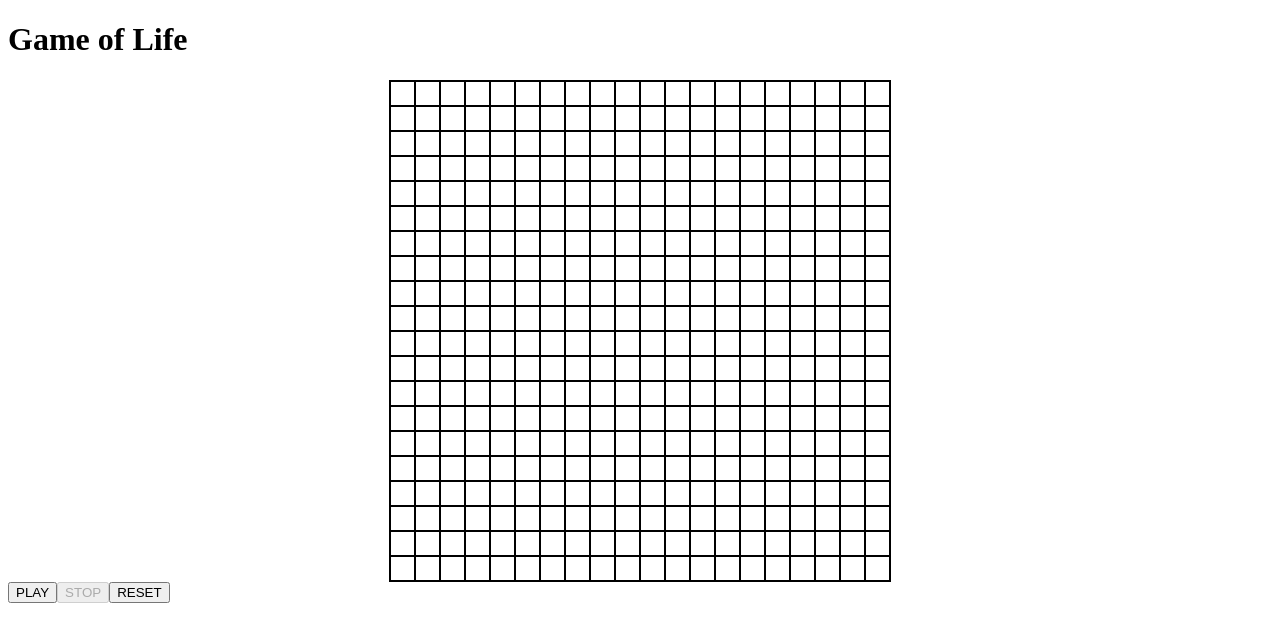
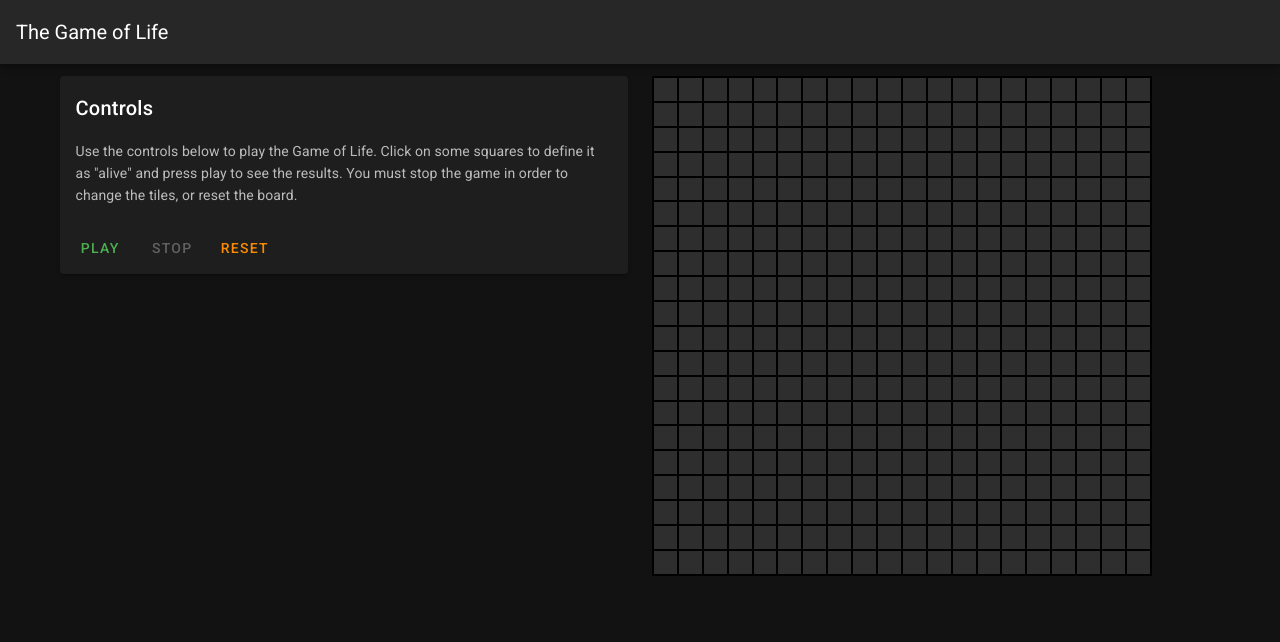
Before and after one commit to RabidMexican/game-of-life, a Vue app: page / in a window 1280 px wide. Shown: the top 642 px of the page. Built offline with nearby package versions, Linux system fonts and the light colour scheme.

Commit message:
integration of Vuetify

```diff
--- a/public/index.html
+++ b/public/index.html
@@ -1,11 +1,13 @@
 <!DOCTYPE html>
-<html lang="">
+<html lang="en">
   <head>
     <meta charset="utf-8">
     <meta http-equiv="X-UA-Compatible" content="IE=edge">
     <meta name="viewport" content="width=device-width,initial-scale=1.0">
     <link rel="icon" href="<%= BASE_URL %>favicon.ico">
     <title><%= htmlWebpackPlugin.options.title %></title>
+    <link rel="stylesheet" href="https://fonts.googleapis.com/css?family=Roboto:100,300,400,500,700,900">
+    <link rel="stylesheet" href="https://cdn.jsdelivr.net/npm/@mdi/font@latest/css/materialdesignicons.min.css">
   </head>
   <body>
     <noscript>
--- a/src/App.vue
+++ b/src/App.vue
@@ -1,23 +1,35 @@
 <template>
-  <div id="app">
-    <h1>Game of Life</h1>
-    <board />
-  </div>
+  <v-app>
+    <AppHeader />
+    <v-main>
+      <v-container>
+        <v-row>
+          <v-col fill-height>
+            <ControlPanel />
+          </v-col>
+          <v-col>
+            <Board />
+          </v-col>
+        </v-row>
+      </v-container>
+    </v-main>
+  </v-app>
 </template>
 
 <script>
+import AppHeader from "./components/AppHeader";
+import ControlPanel from "./components/ControlPanel";
 import Board from "./components/Board";
+
 export default {
   name: "App",
-  components: { Board },
-  props: {
-    index: {
-      require: true,
-      type: Number,
-    },
-  },
+  components: { AppHeader, ControlPanel, Board },
 };
 </script>
 
 <style>
+.main {
+  display: flex;
+  flex-direction: row;
+}
 </style>
--- /dev/null
+++ b/src/components/AppHeader.vue
@@ -0,0 +1,13 @@
+<template>
+  <div>
+    <v-app-bar>
+      <v-toolbar-title>The Game of Life</v-toolbar-title>
+    </v-app-bar>
+  </div>
+</template>
+
+<script>
+export default {
+  name: "AppHeader",
+};
+</script>
--- a/src/components/Board.vue
+++ b/src/components/Board.vue
@@ -1,23 +1,21 @@
 <template>
-  <div>
   <div class="board" v-if="this.board !== null">
-      <tile
+    <Tile
       v-for="(tile, i) in board"
       :key="i"
       :index="i"
       :boardSize="size"
       :alive="tile"
+      :playing="playing"
       @toggle="toggleTileStatus(i)"
     />
-    </div>
-    <button @click="play" :disabled="playing">PLAY</button>
-    <button @click="stop" :disabled="!playing">STOP</button>
-    <button @click="reset" :disabled="playing">RESET</button>
   </div>
 </template>
 
 <script>
+import { EventBus } from "../plugins/event-bus";
 import Tile from "./Tile";
+
 export default {
   name: "Board",
   components: { Tile },
@@ -30,6 +28,9 @@ export default {
     };
   },
   mounted() {
+    EventBus.$on("play", this.play);
+    EventBus.$on("stop", this.stop);
+    EventBus.$on("reset", this.reset);
     this.setup();
   },
   methods: {
@@ -117,7 +118,6 @@ export default {
 .board {
   width: 500px;
   height: 500px;
-  margin: auto;
   border: 0.5px solid black;
   display: flex;
   flex-direction: row;
--- /dev/null
+++ b/src/components/ControlPanel.vue
@@ -0,0 +1,46 @@
+<template>
+  <v-card outline>
+    <v-card-title>Controls</v-card-title>
+    <v-card-text>
+      Use the controls below to play the Game of Life. Click on some squares to
+      define it as "alive" and press play to see the results. You must stop the
+      game in order to change the tiles, or reset the board.
+    </v-card-text>
+    <v-card-actions>
+      <v-btn @click="play" :disabled="playing" color="success" text>
+        PLAY
+      </v-btn>
+      <v-btn @click="stop" :disabled="!playing" color="error" text>
+        STOP
+      </v-btn>
+      <v-btn @click="reset" :disabled="playing" color="warning" text>
+        RESET
+      </v-btn>
+    </v-card-actions>
+  </v-card>
+</template>
+
+<script>
+import { EventBus } from "../plugins/event-bus";
+export default {
+  name: "ControlPanel",
+  data() {
+    return {
+      playing: false,
+    };
+  },
+  methods: {
+    play() {
+      EventBus.$emit("play");
+      this.playing = true;
+    },
+    stop() {
+      EventBus.$emit("stop");
+      this.playing = false;
+    },
+    reset() {
+      EventBus.$emit("reset");
+    },
+  },
+};
+</script>
--- a/src/components/Tile.vue
+++ b/src/components/Tile.vue
@@ -1,8 +1,8 @@
 <template>
   <div
-    class="tile"
+    class="tile hover:"
     :style="{ height: size + '%', width: size + '%' }"
-    v-bind:class="{ alive: alive }"
+    v-bind:class="{ alive: alive, playing: playing }"
     @click="$emit('toggle')"
   />
 </template>
@@ -23,6 +23,10 @@ export default {
       require: true,
       type: Boolean,
     },
+    playing: {
+      require: true,
+      type: Boolean,
+    },
   },
   computed: {
     size() {
@@ -34,10 +38,20 @@ export default {
 
 <style scoped>
 .tile {
-  border: 0.5px solid black;
+  border: 1px solid black;
   box-sizing: border-box;
+  background-color: #2e2e2e;
+}
+.tile:hover {
+  cursor: pointer;
 }
 .alive {
-  background-color: #000000;
+  background-color: #0cce26;
+}
+.playing {
+  border: none;
+}
+.playing:hover {
+  cursor: not-allowed;
 }
 </style>
--- a/src/main.js
+++ b/src/main.js
@@ -1,8 +1,10 @@
 import Vue from 'vue'
 import App from './App.vue'
+import vuetify from './plugins/vuetify'
 
 Vue.config.productionTip = false
 
 new Vue({
-  render: h => h(App),
+  vuetify,
+  render: h => h(App)
 }).$mount('#app')
--- /dev/null
+++ b/src/plugins/event-bus.js
@@ -0,0 +1,2 @@
+import Vue from 'vue'
+export const EventBus = new Vue();
--- /dev/null
+++ b/src/plugins/vuetify.js
@@ -0,0 +1,8 @@
+import Vue from 'vue';
+import Vuetify from 'vuetify/lib/framework';
+
+Vue.use(Vuetify);
+
+export default new Vuetify({
+  theme: { dark: true },
+});
--- /dev/null
+++ b/vue.config.js
@@ -0,0 +1,5 @@
+module.exports = {
+  transpileDependencies: [
+    'vuetify'
+  ]
+}
```
Also changed, not shown: package.json (+7 -2 lines), 1 other file (tests, documents, lock files or other folders). Lines whose indentation alone changed are shown as unchanged.
